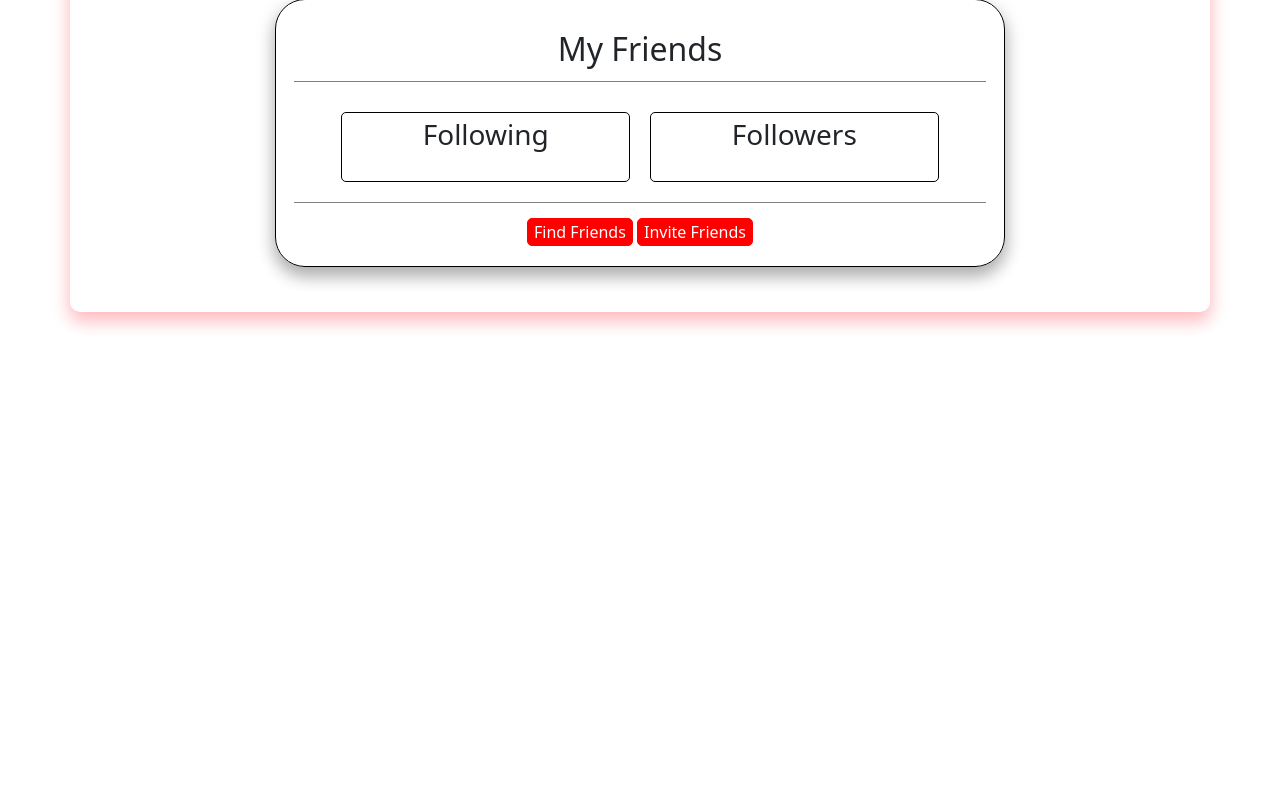
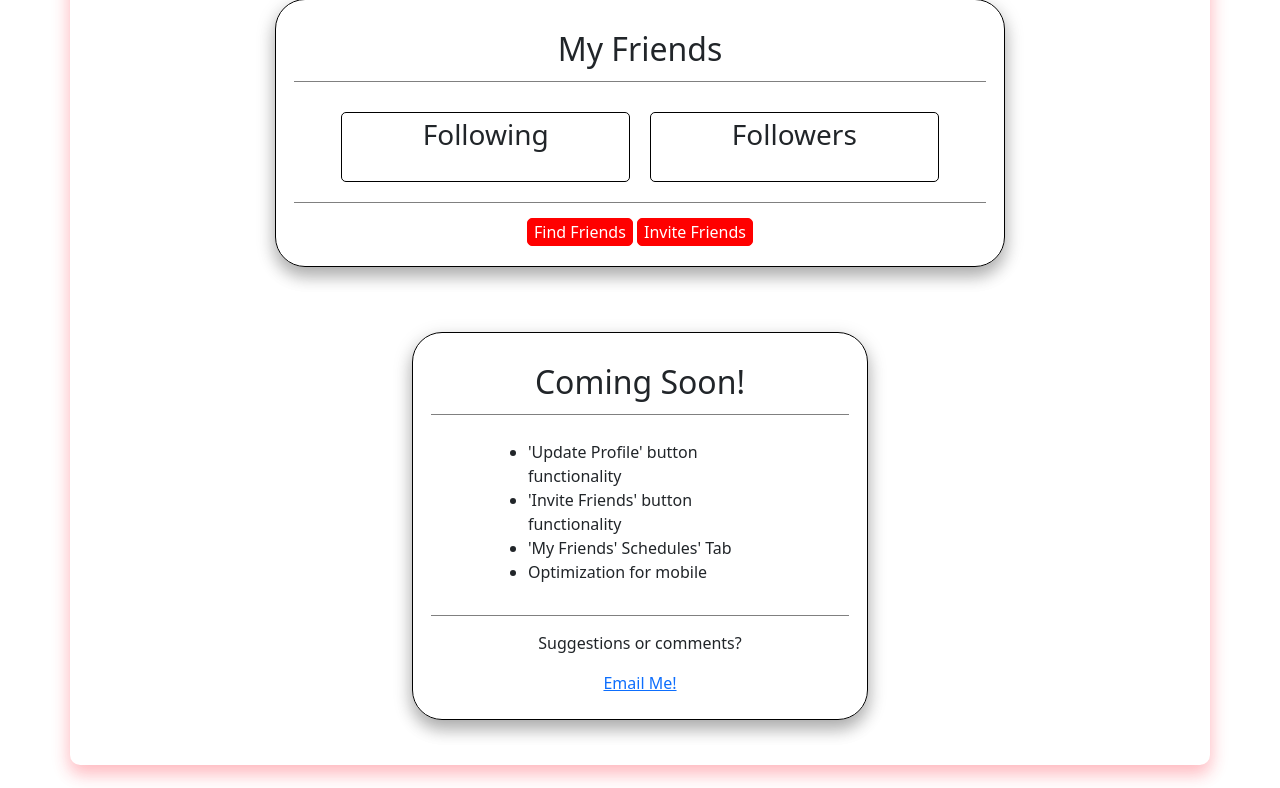
Before and after one commit to linzmacd/peloplan, a Flask app: page /profile in a window 1280 px wide. Shown: the part 617-1405 px from the top of the page. Run offline with Flask 2, Linux system fonts and the light colour scheme; the visitor is signed in with stand-in values (Sample User, id 1); data comes from the database, SQL or seed files in the repository; data that the repository does not hold is empty; some web fonts are replaced.

Commit message:
Updated profile page

```diff
--- a/server.py
+++ b/server.py
@@ -455,7 +455,7 @@ def show_profile():
 @app.route('/find-by-name/<first_name>/<last_name>')
 def find_friend_by_name(first_name, last_name):
     '''Returns list of users with the specified name.'''
-    return jsonify(crud.get_user_by_name(first_name, last_name))
+    return jsonify(crud.get_user_by_name(first_name.title(), last_name.title()))
 
 
 @app.route('/find-by-email/<email>')
--- a/static/css/style.css
+++ b/static/css/style.css
@@ -275,12 +275,13 @@
   border-radius: 5px;
   margin-bottom: 20px;
 }
-.modal-friends-submit {
-  justify-content: center;
-}
 .modal-friends-submit button {
   border-radius: 5px;
   margin-bottom: 20px;
+}
+.modal-friend {
+  padding-top: 20px;
+  padding-bottom: 20px;
 }
 /* Metrics Pages */
 .metrics-box {
--- a/static/js/profile.js
+++ b/static/js/profile.js
@@ -60,7 +60,7 @@ findNameButton.addEventListener('click', (event) => {
     const results = document.querySelector('#find-friend-results')
     for (const friend of friends) {
       results.insertAdjacentHTML('beforeend', `
-        <div class='row content-box'>
+        <div class='row content-box modal-friend'>
           <div class='col-4'>
             ${friend.name}
           </div>
@@ -68,7 +68,7 @@ findNameButton.addEventListener('click', (event) => {
             ${friend.email}
           </div>
           <div class='col-4'>
-            <button class='follow-friend' value='${friend.user_id}'>Follow</button>
+            <button class='follow-friend rb' value='${friend.user_id}'>Follow</button>
           </div>
         </div>
       `);
@@ -97,15 +97,15 @@ findEmailButton.addEventListener('click', (event) => {
   .then((friend) => {
     const results = document.querySelector('#find-friend-results');
     results.insertAdjacentHTML('beforeend', `
-      <div class='row content-box'>
+      <div class='row content-box modal-friend'>
         <div class='col-4'>
           ${friend.name}
         </div>
         <div class='col-4'>
           ${friend.email}
         </div>
-        <div class='col-4 modal-friends-submit'>
-          <button class='follow-friend' value='${friend.user_id}'>Follow</button>
+        <div class='col-4'>
+          <button class='follow-friend rb' value='${friend.user_id}'>Follow</button>
         </div>
       </div>
     `);
--- a/templates/profile.html
+++ b/templates/profile.html
@@ -7,7 +7,7 @@
 {% block variables %}{% endblock %}
 
 {% block body %}
-
+<div class='outer-scroll'>
   <div class='row content-box-nb'>
     <div class='col-4 offset-2 content-box'>
       <div class='row profile-header'>
@@ -98,6 +98,28 @@
         <div class='col-6'>
           <button id='find-friends' class='rb'>Find Friends</button>
           <button id='invite-friends' class='rb'>Invite Friends</button>
+        </div>
+      </div>
+    </div>
+  </div>
+  <div class='row content-box-nb'>
+    <div class='col-5 content-box'>
+      <div class='row profile-header'>
+        <h2> Coming Soon! </h2>
+      </div>
+      <div class='row coming-soon-list content-box-nb'>
+        <div class='col-10' align="left">
+          <ul>
+            <li>'Update Profile' button functionality</li>
+            <li>'Invite Friends' button functionality</li>
+            <li>'My Friends' Schedules' Tab</li>
+            <li>Optimization for mobile</li>
+          </ul>
+        </div>
+      </div>
+      <div class='row profile-submit'>
+        <p>Suggestions or comments?</p>
+        <a href='mailto:linzmacd@gmail.com?subject=** PeloPlan Feature Request **'>Email Me!</a></br></br>
       </div>
     </div>
   </div>
```
Lines whose indentation alone changed are shown as unchanged.
